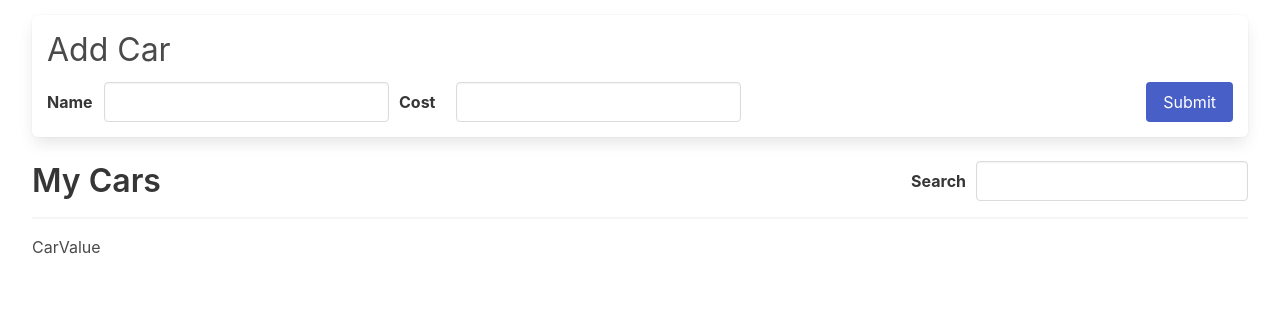
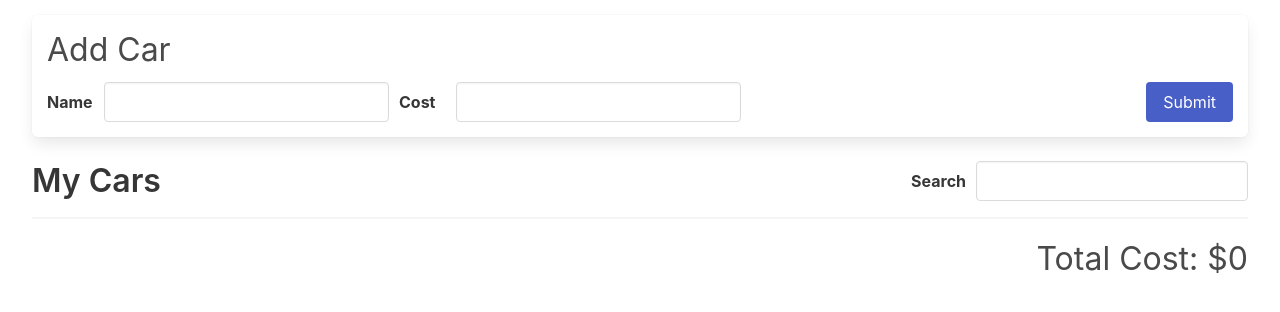
Before and after one commit to klaudiak98/cars-list, a React (Create React App) app: page / in a window 1280 px wide. Shown: the top 312 px of the page. Built offline with nearby package versions, Linux system fonts and the light colour scheme.

Commit message:
Implement component to sum cars cost

```diff
--- a/src/components/CarValue.jsx
+++ b/src/components/CarValue.jsx
@@ -1,7 +1,18 @@
+import { useSelector } from 'react-redux'
 
 const CarValue = () => {
+  const totalCost = useSelector(({ cars: { data, searchTerm }}) => (
+    data
+    .filter((car) => car.name.toLowerCase().includes(searchTerm.toLowerCase()))
+    .reduce((acc, car)=> (
+      acc + car.cost
+    ),0)
+  ))
+
   return (
-    <div>CarValue</div>
+    <div className="car-value ">
+      Total Cost: ${totalCost}
+    </div>
   )
 }
 
```
